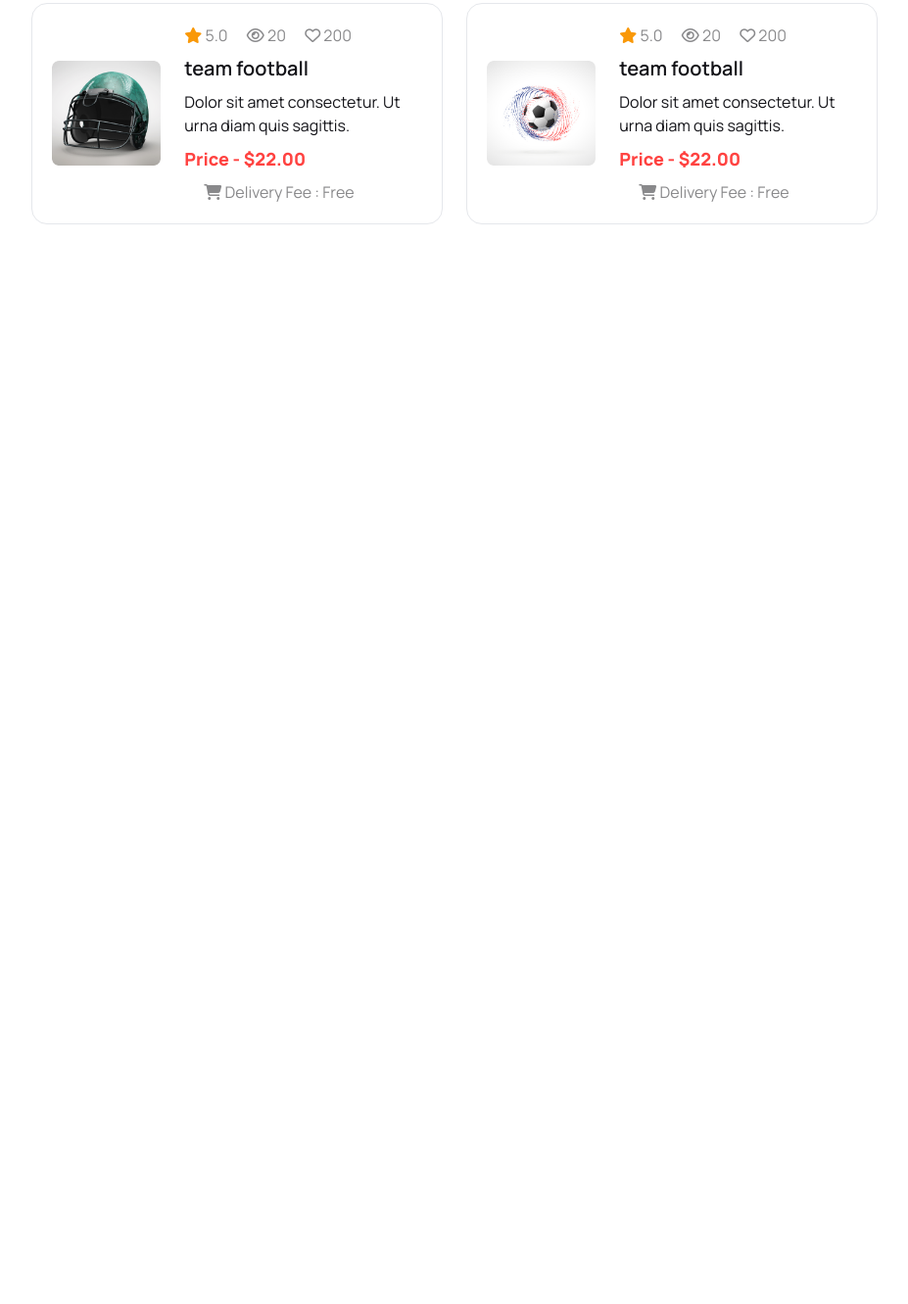
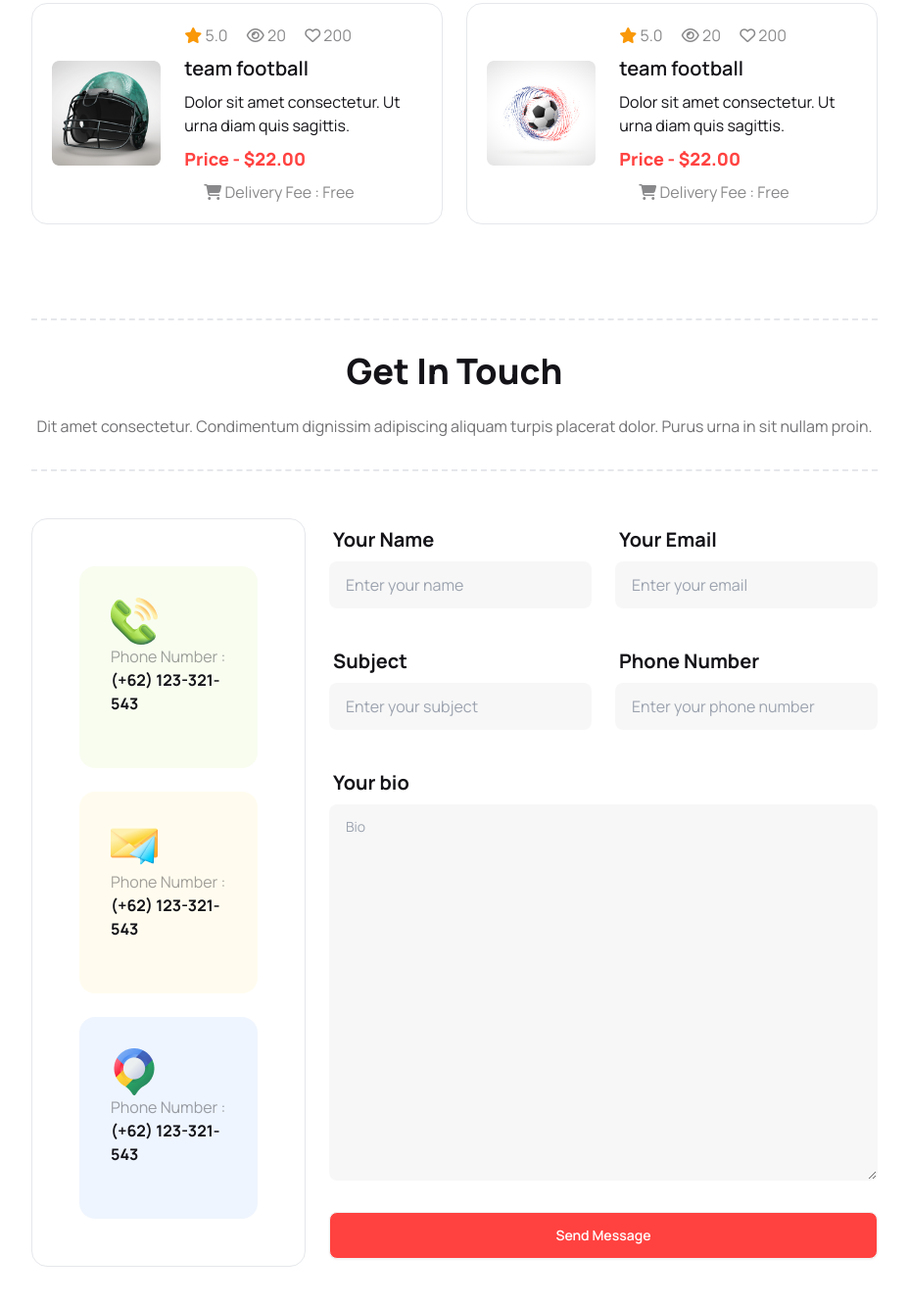
Before and after one commit to Albab47/b9a3-hockeys, a plain HTML site: page index.html in a window 1280 px wide. Shown: the part 3167-4498 px from the top of the page at 98% size, without its empty margins (176-1103 px from the left). Before the commit the page ends 3396 px from the top, so only its background shows below. Drawn offline with nearby package versions, Linux system fonts and the light colour scheme.

Commit message:
add contact section

```diff
--- a/index.html
+++ b/index.html
@@ -41,7 +41,7 @@
 
 <body class="font-manrope text-[#131318]">
     <!-- NAVBAR -->
-    <header class="container mx-auto px-2 md:px-22 xl:px-52">
+    <header class="container mx-auto px-4 md:px-22 xl:px-52">
         <nav class="navbar py-7 px-0">
             <div class="navbar-start">
                 <div class="dropdown">
@@ -82,7 +82,7 @@
     </header>
 
     <!-- banner section -->
-    <section class="container mx-auto px-2 md:px-22 xl:px-52">
+    <section class="container mx-auto px-4 md:px-22 xl:px-52">
         <!-- carousel -->
         <div class="carousel w-full max-h-[34.37rem]">
             <!-- slide1 -->
@@ -115,7 +115,7 @@
         </div>
     </section>
 
-    <main class="container mx-auto px-2 md:px-22 xl:px-52">
+    <main class="container mx-auto px-4 md:px-22 xl:px-52">
         <!-- stats section -->
         <section class="mt-16 2xl:-mt-16">
             <div class="text-center max-w-[37.93] mx-auto space-y-6 border-t-2 border-b-2 border-dashed py-8">
@@ -336,6 +336,76 @@
             </div>
 
         </section>
+
+        <!-- contact section -->
+        <section class="my-24">
+            <!-- text content -->
+            <div class="text-center max-w-[37.93] mx-auto space-y-6 border-t-2 border-b-2 border-dashed py-8">
+                <h4 class="text-4xl font-extrabold">Get In Touch</h2>
+                <p class="text-[#13131899]">Dit amet consectetur. Condimentum dignissim adipiscing aliquam turpis placerat dolor. Purus urna in sit nullam proin.</p>
+            </div>
+
+            <!-- contact container -->
+            <div class="grid grid-cols-1 lg:grid-cols-[1fr_2fr] grid-rows-[47.75rem] gap-6 my-12">
+                <!-- left col -->
+                <div class="p-12 border rounded-2xl grid gap-6">
+                    <div class="p-8 bg-[#BCED6D1A] rounded-2xl">
+                        <img src="./Images/12.png" alt="">
+                        <p class="text-[#13131866]">Phone Number :</p>
+                        <p class="font-bold">(+62) 123-321-543</p>
+                    </div>
+                    <div class="p-8 bg-[#FDDD5F1A] rounded-2xl">
+                        <img src="./Images/13.png" alt="">
+                        <p class="text-[#13131866]">Phone Number :</p>
+                        <p class="font-bold">(+62) 123-321-543</p>
+                    </div>
+                    <div class="p-8 bg-[#629CF31A] rounded-2xl">
+                        <img src="./Images/14.png" alt="">
+                        <p class="text-[#13131866]">Phone Number :</p>
+                        <p class="font-bold">(+62) 123-321-543</p>
+                    </div>
+                </div>
+
+                <!-- right col -->
+                <form class="grid grid-cols-1 lg:grid-cols-2 gap-6">
+                    <label class="form-control w-full col-span-1">
+                        <div class="label">
+                          <span class="text-xl font-bold">Your Name</span>
+                        </div>
+                        <input type="text" placeholder="Enter your name" class="input bg-[#13131808] w-full" />
+                    </label>
+
+                    <label class="form-control w-full col-span-1">
+                        <div class="label">
+                          <span class="text-xl font-bold">Your Email</span>
+                        </div>
+                        <input type="text" placeholder="Enter your email" class="input bg-[#13131808] w-full" />
+                    </label>
+
+                    <label class="form-control w-full col-span-1">
+                        <div class="label">
+                          <span class="text-xl font-bold">Subject</span>
+                        </div>
+                        <input type="text" placeholder="Enter your subject" class="input bg-[#13131808] w-full" />
+                    </label>
+
+                    <label class="form-control w-full col-span-1">
+                        <div class="label">
+                          <span class="text-xl font-bold">Phone Number</span>
+                        </div>
+                        <input type="text" placeholder="Enter your phone number" class="input bg-[#13131808] w-full" />
+                    </label>
+
+                    <label class="form-control col-span-1 lg:col-span-2">
+                        <div class="label">
+                          <span class="text-xl font-bold">Your bio</span>
+                        </div>
+                        <textarea class="textarea bg-[#13131808] h-96" placeholder="Bio"></textarea>
+                    </label>
+                    <button class="btn bg-primary text-white col-span-1 lg:col-span-2">Send Message</button>
+                </form>
+            </div>
+        </section>
     </main>
 </body>
 
```
Also changed, not shown: Images/12.png (renamed from Images/Group 1171275317.png), Images/13.png (renamed from Images/Group 1171275318.png), Images/14.png (renamed from Images/Group 1171275321.png).
